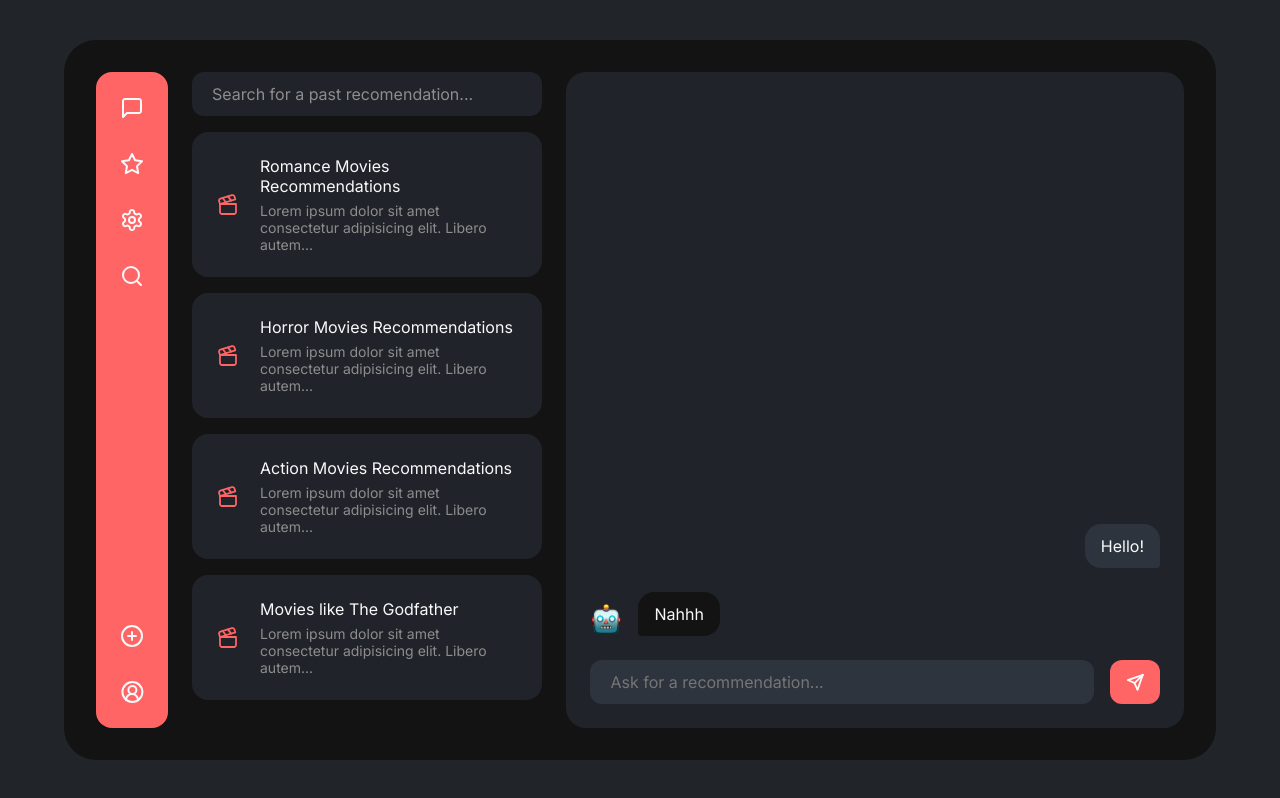
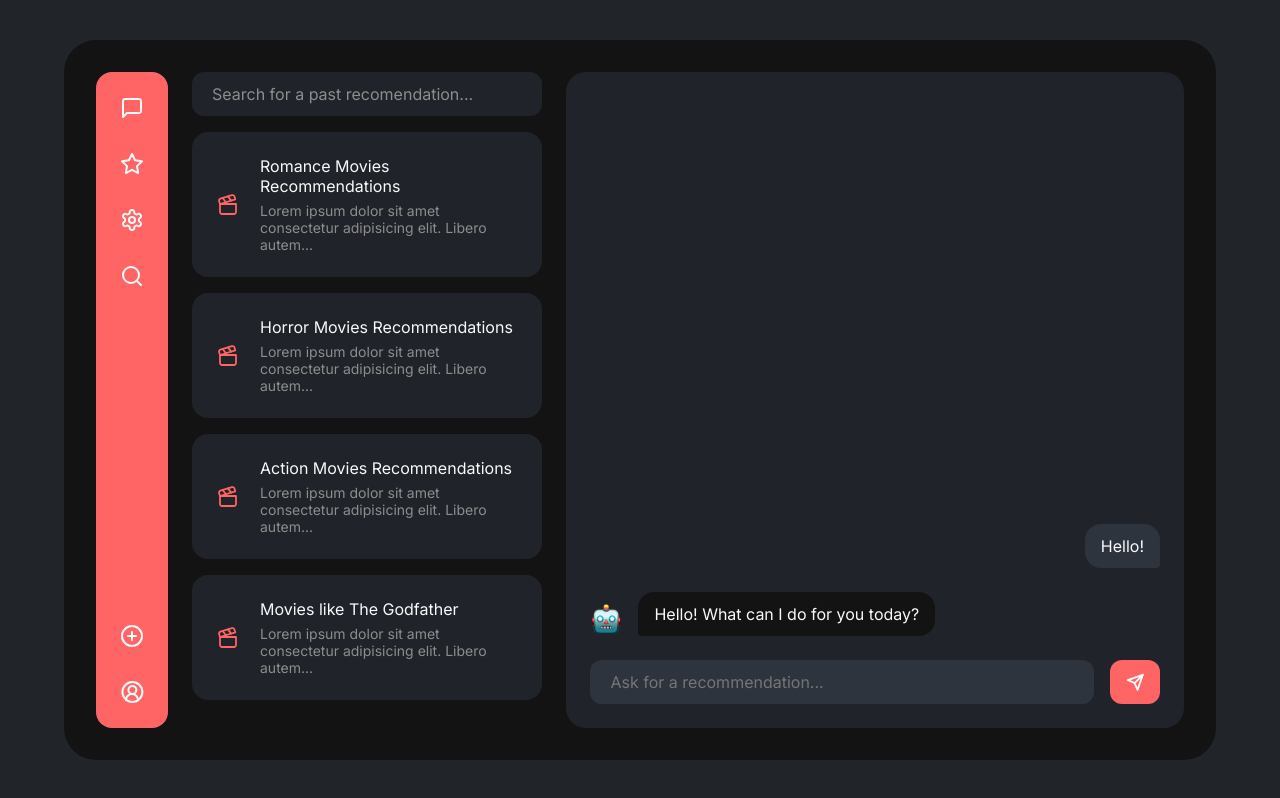
Before and after one commit to gabrielccac/ai-recommendation-project, a React (Vite) app: page / in a window 1280 px wide. Built offline with nearby package versions, Linux system fonts and the light colour scheme.

Commit message:
fixed robot msg

```diff
--- a/src/components/ChatWindow/index.tsx
+++ b/src/components/ChatWindow/index.tsx
@@ -16,7 +16,7 @@ export function ChatWindow() {
   const [input, setInput] = useState("");
   const [request, setRequest] = useState("");
   const [messages, setMessages] = useState([
-    { request: "Hello!", response: "Nahhh" },
+    { request: "Hello!", response: "Hello! What can I do for you today?" },
   ]);
 
   useEffect(() => {
```
